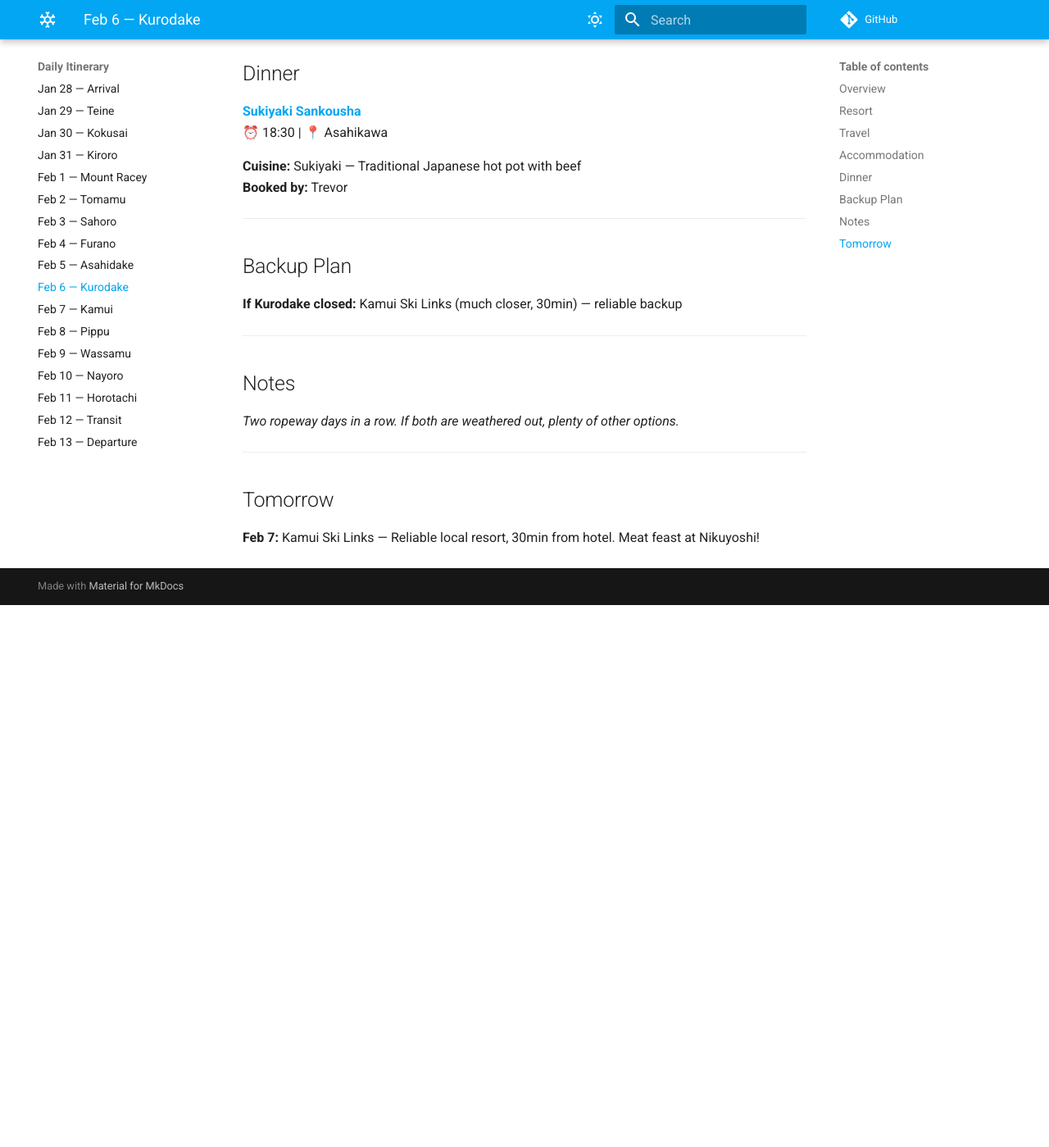
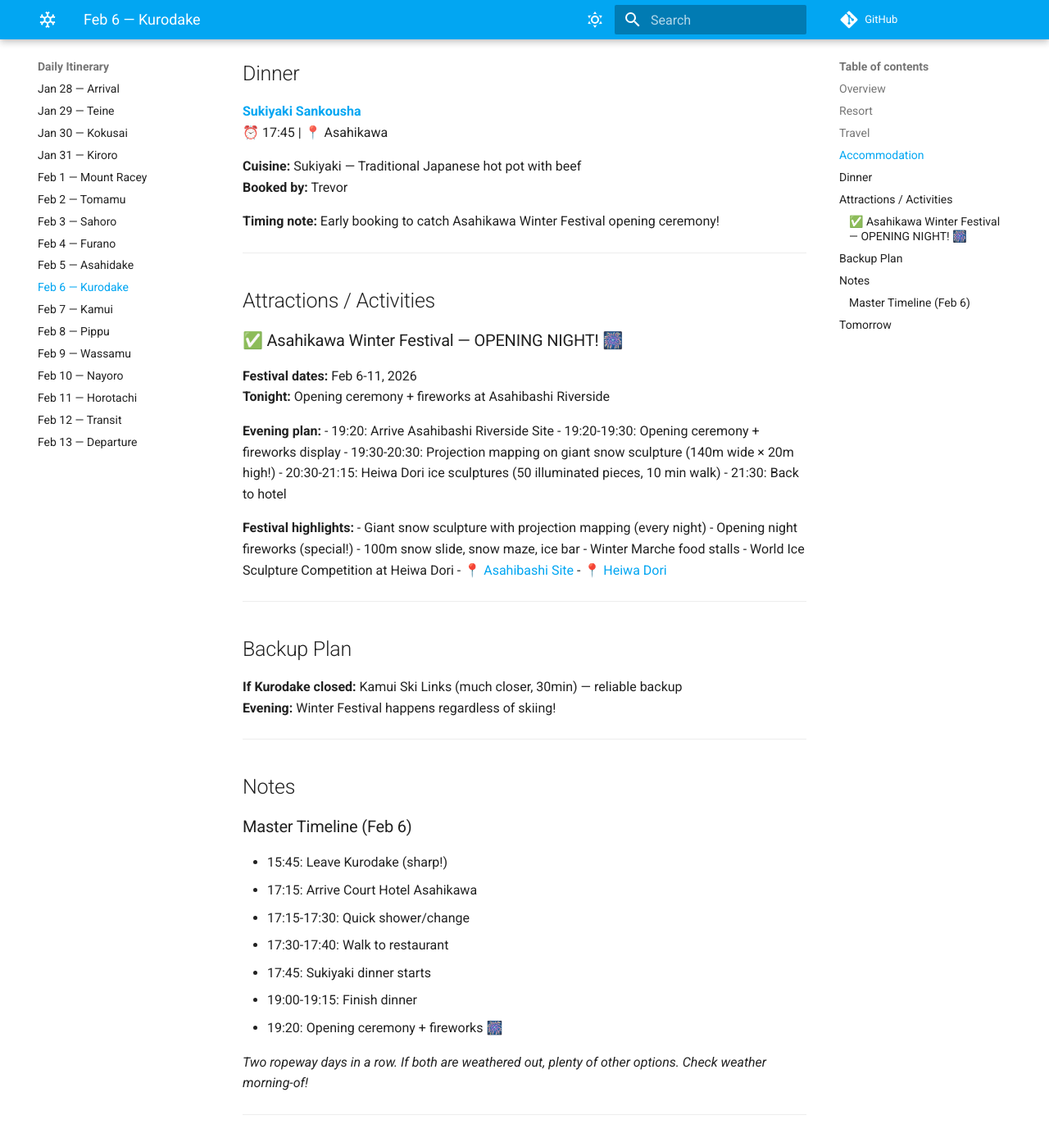
Before and after one commit to madmantim/GSW-26, an MkDocs documentation site: the page built from docs/days/2026-02-06-kurodake.md, in a window 1280 px wide and 1400 px high, scrolled down 1096 px. Shown: the whole window at 82% size. Built offline with MkDocs 1.6.1 and Material for MkDocs 9.7.7, drawn with Linux system fonts in a browser that asks for light colours; comment, search, counter and statistics services are not loaded; before the commit the page ends 1834 px from its top, so only the background shows below that.

```diff
--- a/docs/days/2026-02-06-kurodake.md
+++ b/docs/days/2026-02-06-kurodake.md
@@ -45,22 +45,59 @@ Night 3 of 5
 ## Dinner
 
 **[Sukiyaki Sankousha](https://maps.google.com/?q=Sukiyaki+Sankousha+Asahikawa)**
-⏰ 18:30 | 📍 Asahikawa
+⏰ 17:45 | 📍 Asahikawa
 
 **Cuisine:** Sukiyaki — Traditional Japanese hot pot with beef
 **Booked by:** Trevor
+
+**Timing note:** Early booking to catch Asahikawa Winter Festival opening ceremony!
+
+---
+
+## Attractions / Activities
+
+### ✅ Asahikawa Winter Festival — OPENING NIGHT! 🎆
+
+**Festival dates:** Feb 6-11, 2026
+**Tonight:** Opening ceremony + fireworks at Asahibashi Riverside
+
+**Evening plan:**
+- 19:20: Arrive Asahibashi Riverside Site
+- 19:20-19:30: Opening ceremony + fireworks display
+- 19:30-20:30: Projection mapping on giant snow sculpture (140m wide × 20m high!)
+- 20:30-21:15: Heiwa Dori ice sculptures (50 illuminated pieces, 10 min walk)
+- 21:30: Back to hotel
+
+**Festival highlights:**
+- Giant snow sculpture with projection mapping (every night)
+- Opening night fireworks (special!)
+- 100m snow slide, snow maze, ice bar
+- Winter Marche food stalls
+- World Ice Sculpture Competition at Heiwa Dori
+- [📍 Asahibashi Site](https://maps.google.com/?q=Asahibashi+Riverside+Asahikawa)
+- [📍 Heiwa Dori](https://maps.google.com/?q=Heiwa+Dori+Shopping+Park+Asahikawa)
 
 ---
 
 ## Backup Plan
 
 **If Kurodake closed:** Kamui Ski Links (much closer, 30min) — reliable backup
+**Evening:** Winter Festival happens regardless of skiing!
 
 ---
 
 ## Notes
 
-_Two ropeway days in a row. If both are weathered out, plenty of other options._
+### Master Timeline (Feb 6)
+- 15:45: Leave Kurodake (sharp!)
+- 17:15: Arrive Court Hotel Asahikawa
+- 17:15-17:30: Quick shower/change
+- 17:30-17:40: Walk to restaurant
+- 17:45: Sukiyaki dinner starts
+- 19:00-19:15: Finish dinner
+- 19:20: Opening ceremony + fireworks 🎆
+
+_Two ropeway days in a row. If both are weathered out, plenty of other options. Check weather morning-of!_
 
 ---
 
```
Also changed, not shown: docs/days/2026-01-30-kokusai.md (+29 -1 lines), docs/days/2026-01-31-kiroro.md (+15 -0 lines), docs/days/2026-02-07-kamui.md (+24 -1 lines), docs/days/2026-02-08-pippu.md (+24 -3 lines).
